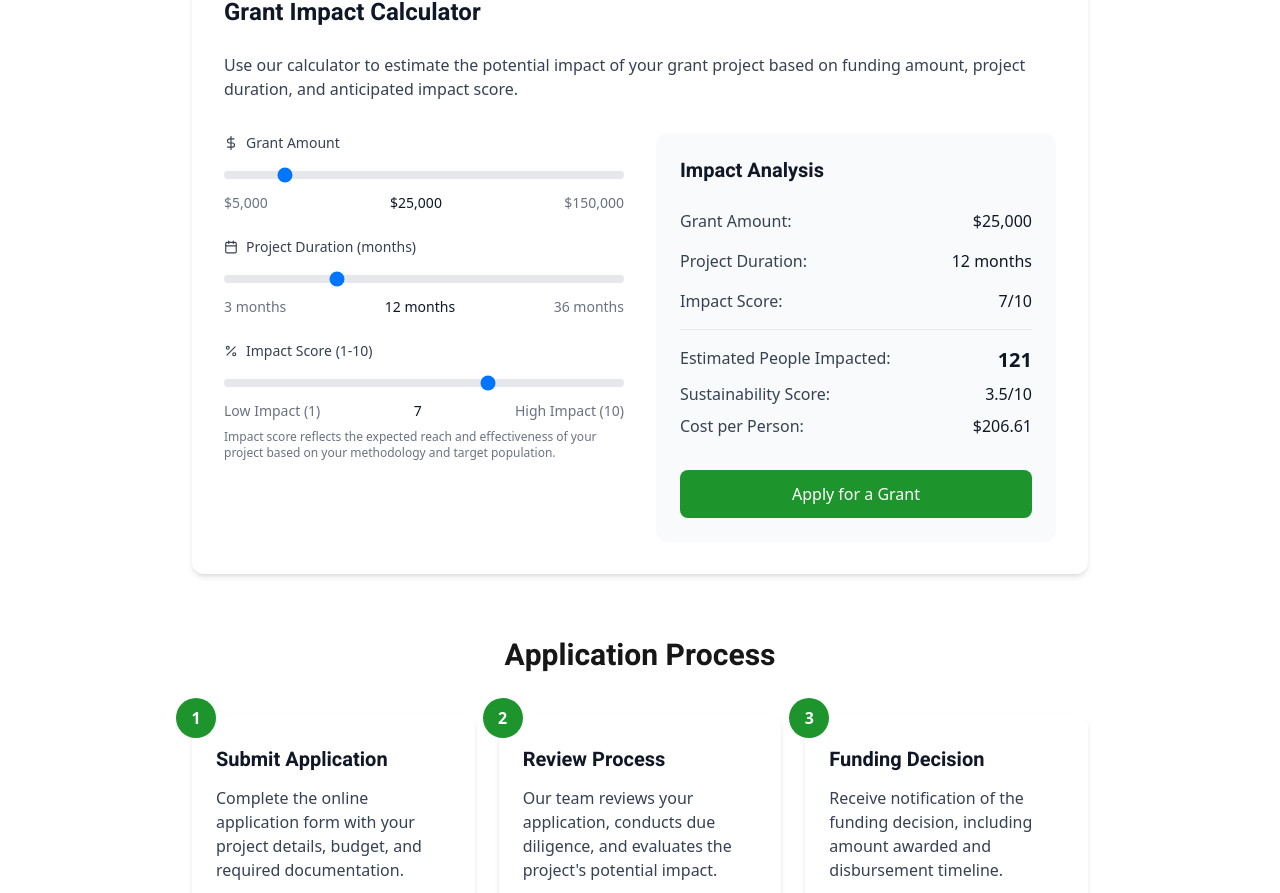
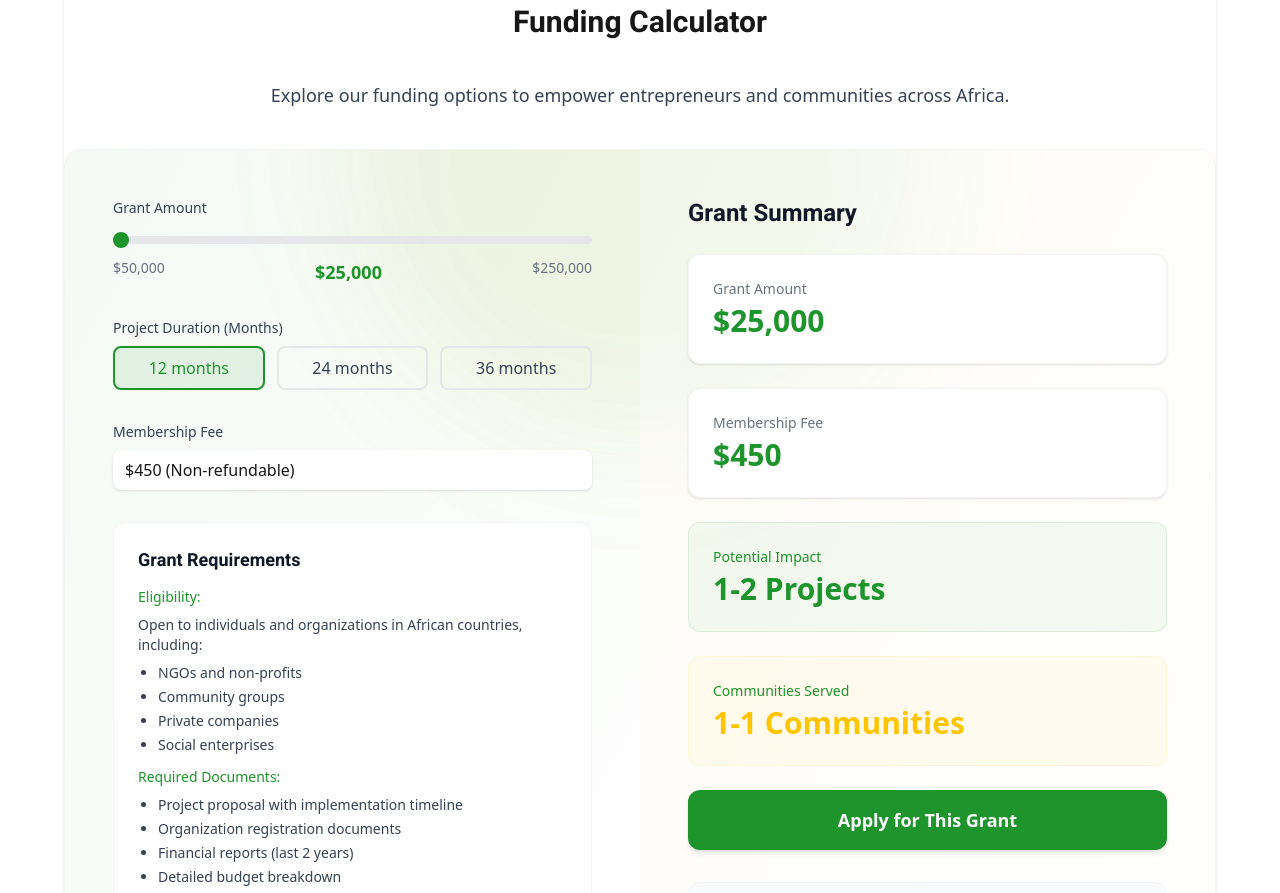
Before and after one commit to mounirclicksalesmedia/robertosavedreams, a Next.js app: page /grants in a window 1280 px wide. Shown: the part 1887-2780 px from the top of the page. Built offline with nearby package versions, Linux system fonts and the light colour scheme.

Commit message:
Update grants page to match main page funding calculator style

```diff
--- a/app/(public)/grants/page.tsx
+++ b/app/(public)/grants/page.tsx
@@ -340,134 +340,186 @@ export default function GrantsPage() {
 
         {/* Grant Calculator Section */}
         <motion.div
-          className="bg-white rounded-xl shadow-md p-8 max-w-4xl mx-auto"
+          className="bg-white rounded-xl shadow-md overflow-hidden max-w-6xl mx-auto"
           initial="hidden"
           whileInView="visible"
           viewport={{ once: true }}
           variants={fadeIn}
         >
-          <h2 className="text-2xl font-bold text-gray-900 mb-6">Grant Impact Calculator</h2>
-          <p className="text-gray-700 mb-8">
-            Use our calculator to estimate the potential impact of your grant project based on funding amount,
-            project duration, and anticipated impact score.
+          <h2 className="text-3xl font-bold text-center my-10">Funding Calculator</h2>
+          <p className="text-center text-lg text-gray-700 mb-10 max-w-3xl mx-auto">
+            Explore our funding options to empower entrepreneurs and communities across Africa.
           </p>
 
-          <div className="grid grid-cols-1 md:grid-cols-2 gap-8">
-            <div>
-              <div className="mb-6">
-                <label className="block text-sm font-medium text-gray-700 mb-2">
-                  <div className="flex items-center">
-                    <FiDollarSign className="mr-2" />
+          {/* Grant Calculator Box */}
+          <motion.div
+            initial={{ opacity: 0, y: 30 }}
+            animate={{ opacity: 1, y: 0 }}
+            exit={{ opacity: 0, y: 30 }}
+            transition={{ duration: 0.7 }}
+            className="bg-white rounded-2xl shadow-xl overflow-hidden border border-gray-100 mb-12"
+          >
+            <div className="grid grid-cols-1 md:grid-cols-2">
+              <div className="p-8 md:p-12 bg-gradient-to-br from-[#1D942C]/5 to-white relative overflow-hidden">
+                <div className="absolute top-0 right-0 w-[600px] h-[600px] rounded-full bg-[#ffc500]/5 blur-3xl -translate-y-1/2 translate-x-1/2" />
+
+                {/* Grant Amount Slider */}
+                <div className="mb-8 relative z-10">
+                  <label htmlFor="grantAmount" className="block text-sm font-medium text-gray-700 mb-2">
                     Grant Amount
-                  </div>
                   </label>
                   <input
                     type="range"
-                  min="5000"
-                  max="150000"
-                  step="5000"
+                    id="grantAmount"
+                    min={50000}
+                    max={250000}
+                    step={10000}
                     value={grantAmount}
                     onChange={(e) => setGrantAmount(Number(e.target.value))}
-                  className="w-full h-2 bg-gray-200 rounded-lg appearance-none cursor-pointer"
+                    className="w-full h-2 bg-gray-200 rounded-lg appearance-none cursor-pointer [&::-webkit-slider-thumb]:appearance-none [&::-webkit-slider-thumb]:h-4 [&::-webkit-slider-thumb]:w-4 [&::-webkit-slider-thumb]:rounded-full [&::-webkit-slider-thumb]:bg-[#1D942C] [&::-webkit-slider-thumb]:cursor-pointer [&::-moz-range-thumb]:bg-[#1D942C]"
                   />
                   <div className="flex justify-between mt-2">
-                  <span className="text-sm text-gray-500">$5,000</span>
-                  <span className="text-sm font-medium text-gray-900">${grantAmount.toLocaleString()}</span>
-                  <span className="text-sm text-gray-500">$150,000</span>
+                    <span className="text-sm text-gray-500">$50,000</span>
+                    <span className="text-lg font-semibold text-[#1D942C]">${grantAmount.toLocaleString()}</span>
+                    <span className="text-sm text-gray-500">$250,000</span>
                   </div>
                 </div>
 
-              <div className="mb-6">
-                <label className="block text-sm font-medium text-gray-700 mb-2">
-                  <div className="flex items-center">
-                    <FiCalendar className="mr-2" />
-                    Project Duration (months)
-                  </div>
+                {/* Grant Duration Field */}
+                <div className="mb-8 relative z-10">
+                  <label htmlFor="grantDuration" className="block text-sm font-medium text-gray-700 mb-2">
+                    Project Duration (Months)
                   </label>
-                <input
-                  type="range"
-                  min="3"
-                  max="36"
-                  step="3"
-                  value={projectDuration}
-                  onChange={(e) => setProjectDuration(Number(e.target.value))}
-                  className="w-full h-2 bg-gray-200 rounded-lg appearance-none cursor-pointer"
-                />
-                <div className="flex justify-between mt-2">
-                  <span className="text-sm text-gray-500">3 months</span>
-                  <span className="text-sm font-medium text-gray-900">{projectDuration} months</span>
-                  <span className="text-sm text-gray-500">36 months</span>
+                  <div className="grid grid-cols-3 gap-3">
+                    {[12, 24, 36].map((months) => (
+                      <button
+                        key={months}
+                        type="button"
+                        onClick={() => setProjectDuration(months)}
+                        className={`py-2 px-4 rounded-lg border-2 transition-all duration-200 ${
+                          months === projectDuration
+                            ? 'border-[#1D942C] bg-[#1D942C]/10 text-[#1D942C] font-medium'
+                            : 'border-gray-200 text-gray-700 hover:border-[#1D942C]/20'
+                        }`}
+                      >
+                        {months} months
+                      </button>
+                    ))}
                   </div>
                 </div>
 
-              <div className="mb-6">
-                <label className="block text-sm font-medium text-gray-700 mb-2">
-                  <div className="flex items-center">
-                    <FiPercent className="mr-2" />
-                    Impact Score (1-10)
-                  </div>
+                {/* Membership Fee */}
+                <div className="mb-8 relative z-10">
+                  <label htmlFor="membershipFee" className="block text-sm font-medium text-gray-700 mb-2">
+                    Membership Fee
                   </label>
-                <input
-                  type="range"
-                  min="1"
-                  max="10"
-                  step="1"
-                  value={impactScore}
-                  onChange={(e) => setImpactScore(Number(e.target.value))}
-                  className="w-full h-2 bg-gray-200 rounded-lg appearance-none cursor-pointer"
-                />
-                <div className="flex justify-between mt-2">
-                  <span className="text-sm text-gray-500">Low Impact (1)</span>
-                  <span className="text-sm font-medium text-gray-900">{impactScore}</span>
-                  <span className="text-sm text-gray-500">High Impact (10)</span>
-                </div>
-                <p className="text-xs text-gray-500 mt-2">
-                  Impact score reflects the expected reach and effectiveness of your project based on your methodology and target population.
-                </p>
-              </div>
-            </div>
-
-            <div className="bg-gray-50 p-6 rounded-xl">
-              <h3 className="text-xl font-bold text-gray-900 mb-6">Impact Analysis</h3>
-
-              <div className="space-y-4">
-                <div className="flex justify-between">
-                  <span className="text-gray-700">Grant Amount:</span>
-                  <span className="font-medium text-gray-900">${grantAmount.toLocaleString()}</span>
-                </div>
-                <div className="flex justify-between">
-                  <span className="text-gray-700">Project Duration:</span>
-                  <span className="font-medium text-gray-900">{projectDuration} months</span>
-                </div>
-                <div className="flex justify-between">
-                  <span className="text-gray-700">Impact Score:</span>
-                  <span className="font-medium text-gray-900">{impactScore}/10</span>
-                </div>
-                <div className="border-t border-gray-200 pt-4 mt-4">
-                  <div className="flex justify-between">
-                    <span className="text-gray-700">Estimated People Impacted:</span>
-                    <span className="font-bold text-xl text-gray-900">{calculateEstimatedImpact().toLocaleString()}</span>
-                  </div>
-                  <div className="flex justify-between mt-2">
-                    <span className="text-gray-700">Sustainability Score:</span>
-                    <span className="font-medium text-gray-900">{calculateSustainabilityScore()}/10</span>
-                  </div>
-                  <div className="flex justify-between mt-2">
-                    <span className="text-gray-700">Cost per Person:</span>
-                    <span className="font-medium text-gray-900">
-                      ${(grantAmount / calculateEstimatedImpact()).toFixed(2)}
-                    </span>
+                  <div className="relative">
+                    <div className="block w-full rounded-lg border-gray-300 bg-white py-2 px-3 shadow-sm">
+                      $450 (Non-refundable)
                     </div>
                   </div>
                 </div>
 
-              <div className="mt-8">
-                <Link href="/grantapplication" className="w-full inline-flex items-center justify-center px-6 py-3 bg-[#1D942C] text-white font-medium rounded-lg hover:bg-[#167623] transition-colors">
-                  Apply for a Grant
+                {/* Eligibility & Requirements Section */}
+                <div className="mt-8 p-6 rounded-xl bg-white border border-gray-100 relative z-10">
+                  <h3 className="font-semibold text-lg text-gray-900 mb-3">
+                    Grant Requirements
+                  </h3>
+
+                  <div className="text-sm text-gray-700 space-y-2">
+                    <p className="font-medium text-[#1D942C]">Eligibility:</p>
+                    <p>Open to individuals and organizations in African countries, including:</p>
+                    <ul className="list-disc pl-5 space-y-1">
+                      <li>NGOs and non-profits</li>
+                      <li>Community groups</li>
+                      <li>Private companies</li>
+                      <li>Social enterprises</li>
+                    </ul>
+                    <p className="font-medium text-[#1D942C] mt-3">Required Documents:</p>
+                    <ul className="list-disc pl-5 space-y-1">
+                      <li>Project proposal with implementation timeline</li>
+                      <li>Organization registration documents</li>
+                      <li>Financial reports (last 2 years)</li>
+                      <li>Detailed budget breakdown</li>
+                      <li>Team composition and qualifications</li>
+                      <li>Sustainability plan</li>
+                    </ul>
+                    <p className="mt-3"><span className="font-medium">Membership fee:</span> $450</p>
+
+                    <div className="bg-[#1D942C]/5 p-4 rounded-lg mt-4">
+                      <p className="text-sm text-gray-700">
+                        <span className="font-medium text-[#1D942C]">Document uploads:</span> During application, you'll need to upload all required documents. Our portal supports multiple file formats including PDF, DOC, and XLS files.
+                      </p>
+                    </div>
+
+                    <div className="flex justify-end items-center mt-4 pt-3 border-t border-gray-100">
+                      <Link
+                        href="https://qrwse.s3.us-east-1.amazonaws.com/RSDF+-+MICROLOANS+AND+GRANTS+-+REQUIREMENTS+AND+CRITERIA+(2).pdf"
+                        className="text-[#1D942C] flex items-center hover:underline"
+                        target="_blank"
+                      >
+                        <svg className="w-4 h-4 mr-1" fill="none" stroke="currentColor" viewBox="0 0 24 24">
+                          <path strokeLinecap="round" strokeLinejoin="round" strokeWidth="2" d="M7 16a4 4 0 01-.88-7.903A5 5 0 1115.9 6L16 6a5 5 0 011 9.9M9 19l3 3m0 0l3-3m-3 3V10" />
+                        </svg>
+                        Download Requirements
                       </Link>
                     </div>
                   </div>
                 </div>
+              </div>
+
+              <div className="p-8 md:p-12 bg-gradient-to-br from-[#ffc500]/5 to-white relative">
+                <div className="absolute top-0 left-0 w-[600px] h-[600px] rounded-full bg-[#1D942C]/5 blur-3xl -translate-y-1/2 -translate-x-1/2" />
+                <h3 className="text-2xl font-bold text-gray-900 mb-6 relative z-10">
+                  Grant Summary
+                </h3>
+
+                <div className="space-y-6 relative z-10">
+                  <div className="bg-white p-6 rounded-xl shadow-sm border border-gray-100">
+                    <p className="text-sm text-gray-500 mb-1">Grant Amount</p>
+                    <p className="text-3xl font-bold text-[#1D942C]">${grantAmount.toLocaleString()}</p>
+                  </div>
+
+                  <div className="bg-white p-6 rounded-xl shadow-sm border border-gray-100">
+                    <p className="text-sm text-gray-500 mb-1">Membership Fee</p>
+                    <p className="text-3xl font-bold text-[#1D942C]">$450</p>
+                  </div>
+
+                  <div className="bg-[#1D942C]/5 p-6 rounded-xl border border-[#1D942C]/10">
+                    <p className="text-sm text-[#1D942C] mb-1">Potential Impact</p>
+                    <p className="text-3xl font-bold text-[#1D942C]">
+                      {Math.ceil(grantAmount / 25000)}-{Math.ceil(grantAmount / 15000)} Projects
+                    </p>
+                  </div>
+
+                  <div className="bg-[#ffc500]/5 p-6 rounded-xl border border-[#ffc500]/10">
+                    <p className="text-sm text-[#1D942C] mb-1">Communities Served</p>
+                    <p className="text-3xl font-bold text-[#ffc500]">
+                      {Math.ceil(grantAmount / 35000)}-{Math.ceil(grantAmount / 25000)} Communities
+                    </p>
+                  </div>
+
+                  <Link
+                    href={`/grantapplication?amount=${grantAmount}`}
+                    className="block w-full text-center px-8 py-4 bg-[#1D942C] text-white rounded-xl font-bold text-lg hover:bg-[#167623] transform hover:-translate-y-1 transition-all duration-300 shadow-md hover:shadow-lg"
+                  >
+                    Apply for This Grant
+                  </Link>
+                </div>
+
+                <div className="mt-8 p-6 rounded-xl bg-gray-50 border border-gray-100 relative z-10">
+                  <div className="flex items-start">
+                    <svg xmlns="http://www.w3.org/2000/svg" className="h-5 w-5 text-[#1D942C] mt-0.5" viewBox="0 0 20 20" fill="currentColor">
+                      <path fillRule="evenodd" d="M18 10a8 8 0 11-16 0 8 8 0 0116 0zm-7-4a1 1 0 11-2 0 1 1 0 012 0zM9 9a1 1 0 000 2v3a1 1 0 001 1h1a1 1 0 100-2v-3a1 1 0 00-1-1H9z" clipRule="evenodd" />
+                    </svg>
+                    <p className="ml-2 text-sm text-gray-600">
+                      Grant applications are reviewed on a quarterly basis. The membership fee supports our administrative costs and ensures serious applications.
+                    </p>
+                  </div>
+                </div>
+              </div>
+            </div>
+          </motion.div>
         </motion.div>
 
         {/* Application Process Section */}
```
Lines whose indentation alone changed are shown as unchanged.
